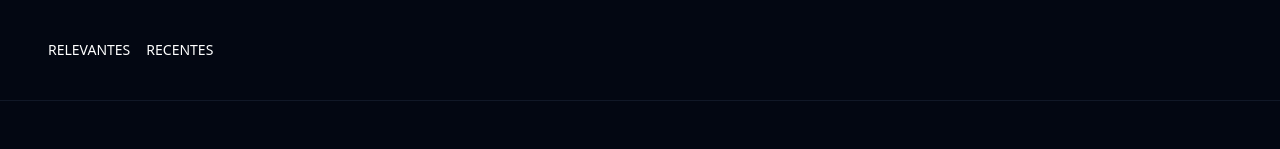
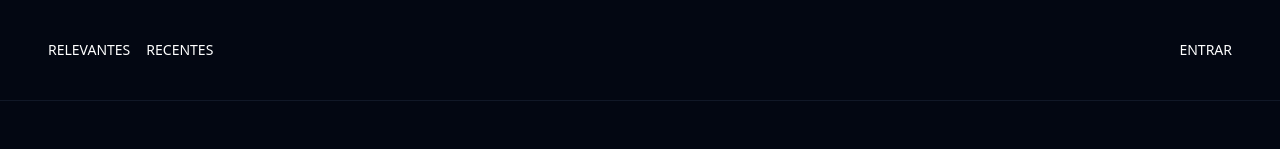
Before and after one commit to franklinST-05/my-tabnews.web, a Next.js app: page / in a window 1280 px wide. Shown: the top 149 px of the page. Built offline with nearby package versions, Linux system fonts and the light colour scheme.

Commit message:
feat: new nav header

```diff
--- a/src/components/Header/index.tsx
+++ b/src/components/Header/index.tsx
@@ -3,9 +3,15 @@ import React from 'react';
 
 const Header: React.FC = () => {
     return (
-        <header className="w-full py-10 px-12 flex items-center gap-4 uppercase text-sm font-medium border-b border-gray-900">
-            <Link href="/">RELEVANTES</Link>
-            <Link href="/recent">RECENTES</Link>
+        <header className="w-full py-10 px-12 flex items-center justify-between uppercase text-sm font-medium border-b border-gray-900">
+            <nav className="flex items-center justify-center gap-4">
+                <Link href="/">RELEVANTES</Link>
+                <Link href="/recent">RECENTES</Link>
+            </nav>
+
+            <nav className="flex items-center justify-center gap-4">
+                <Link href="/signin">ENTRAR</Link>
+            </nav>
         </header>
     );
 };
```
